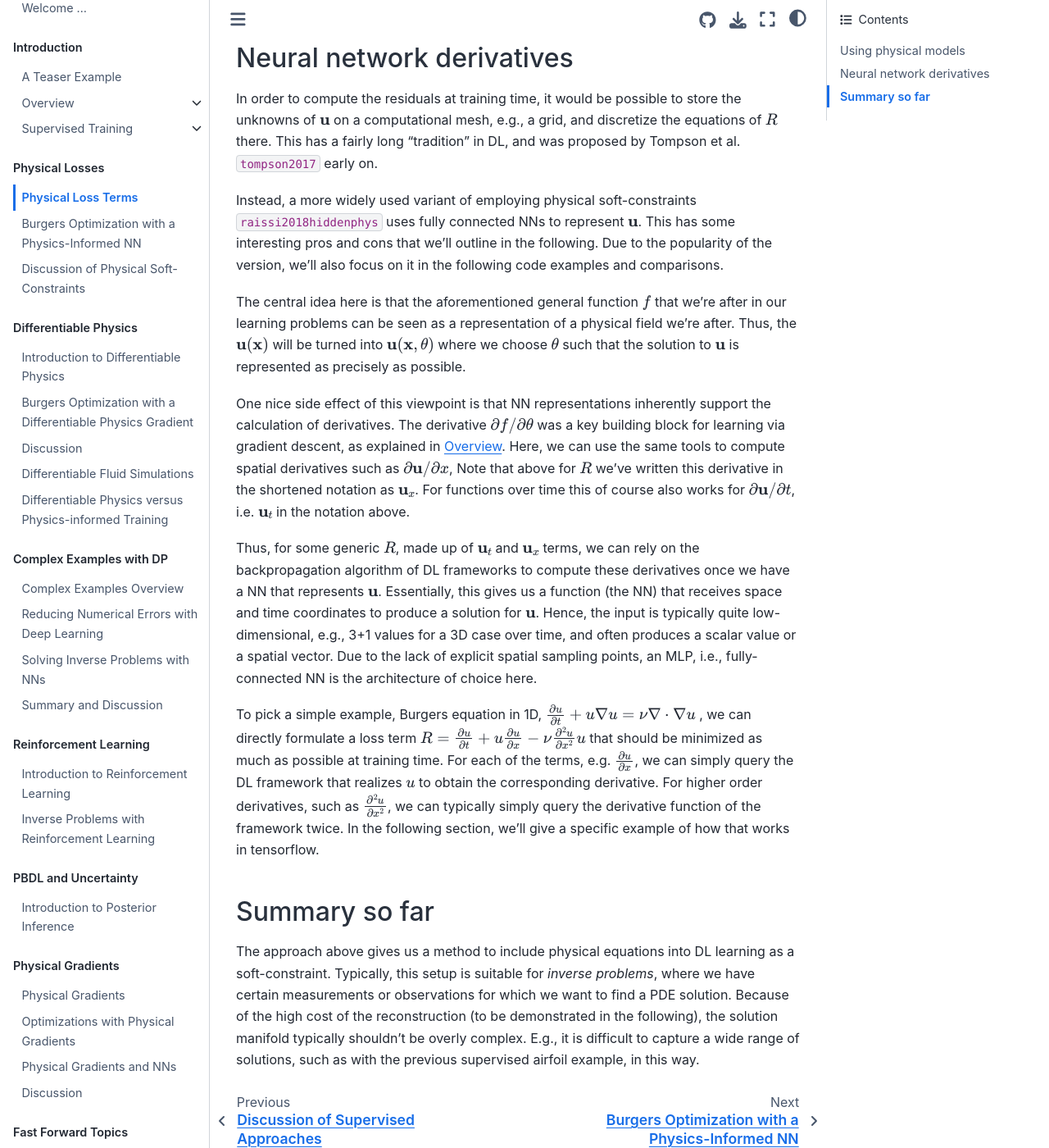
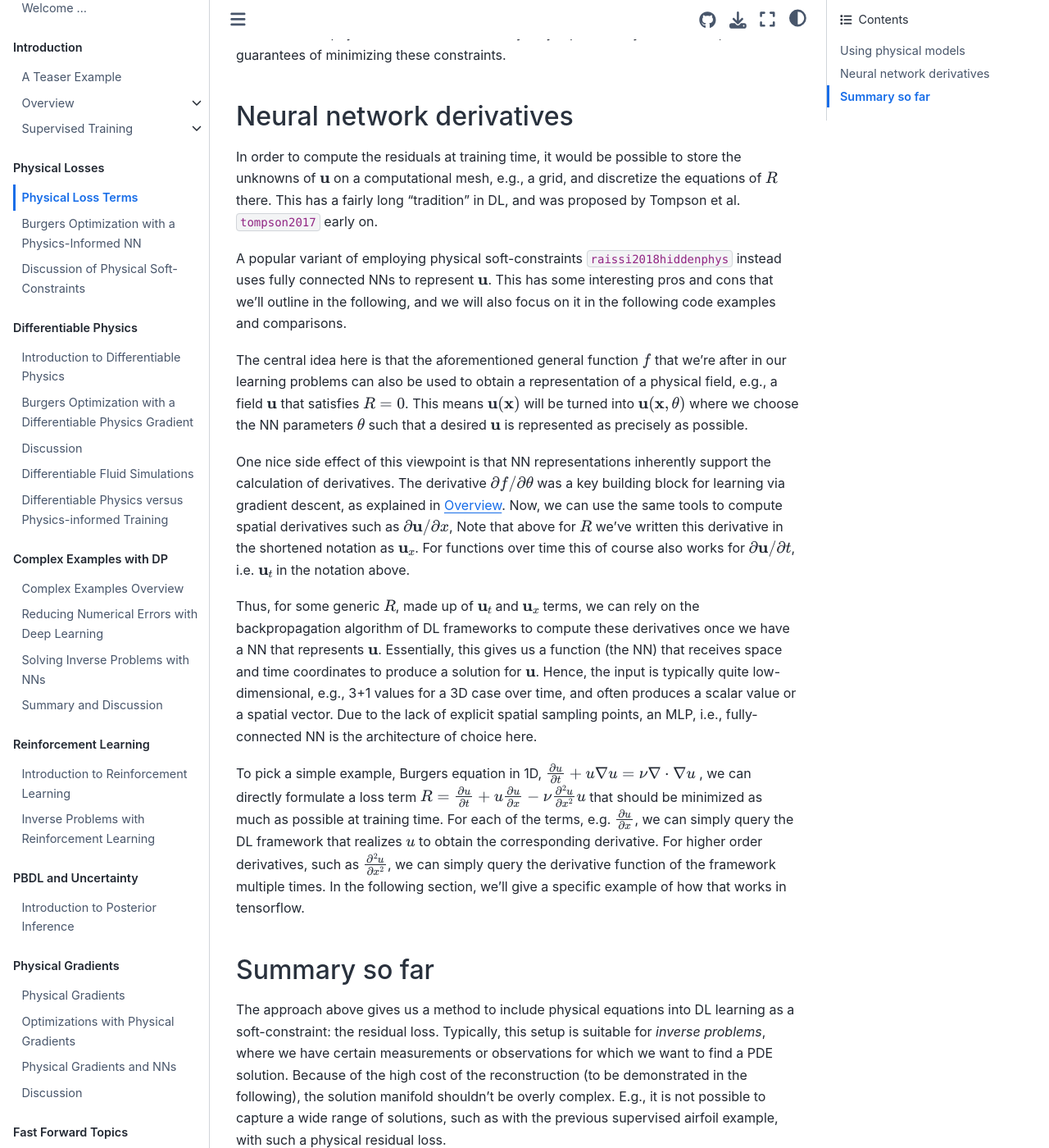
Before and after one commit to tum-pbs/pbdl-book, a Jupyter Book: the page built from physicalloss.md, in a window 1280 px wide and 1400 px high, scrolled down 1612 px. Shown: the whole window at 82% size. Built offline with Jupyter Book 1.0.4 settings and Sphinx 7.4.7 and the Sphinx Book theme 1.1.4, drawn with Linux system fonts in a browser that asks for light colours; pages that are not in the unit, such as notebooks, are missing from menus; cross-references to code outside the pages are shown as plain code; some of the changed text lies outside the part shown.

Commit message:
physloss intro update

````diff
--- a/physicalloss.md
+++ b/physicalloss.md
@@ -5,6 +5,10 @@
 yield approximate solutions with a fairly simple training process, but what's
 quite sad to see here is that we only use physical models and numerics
 as an "external" tool to produce a big pile of data 😢.
+
+We as humans have a lot of knowledge about how to describe physical processes
+mathematically. As the following chapters will show, we can improve the
+training process by guiding it with our human knowledge of physics.
 
 ```{figure} resources/physloss-overview.jpg
 ---
@@ -16,8 +20,7 @@
 
 ## Using physical models
 
-We can improve this setting by trying to bring the model equations (or parts thereof)
-into the training process. E.g., given a PDE for $\mathbf{u}(\mathbf{x},t)$ with a time evolution,
+Given a PDE for $\mathbf{u}(\mathbf{x},t)$ with a time evolution,
 we can typically express it in terms of a function $\mathcal F$ of the derivatives
 of $\mathbf{u}$ via
 
@@ -65,18 +68,17 @@
 the unknowns of $\mathbf{u}$ on a computational mesh, e.g., a grid, and discretize the equations of
 $R$ there. This has a fairly long "tradition" in DL, and was proposed by Tompson et al. {cite}`tompson2017` early on.
 
-Instead, a more widely used variant of employing physical soft-constraints {cite}`raissi2018hiddenphys`
-uses fully connected NNs to represent $\mathbf{u}$. This has some interesting pros and cons that we'll outline in the following.
-Due to the popularity of the version, we'll also focus on it in the following code examples and comparisons.
+A popular variant of employing physical soft-constraints {cite}`raissi2018hiddenphys`
+instead uses fully connected NNs to represent $\mathbf{u}$. This has some interesting pros and cons that we'll outline in the following, and we will also focus on it in the following code examples and comparisons.
 
 The central idea here is that the aforementioned general function $f$ that we're after in our learning problems
-can be seen as a representation of a physical field we're after. Thus, the $\mathbf{u}(\mathbf{x})$ will
-be turned into $\mathbf{u}(\mathbf{x}, \theta)$ where we choose $\theta$ such that the solution to $\mathbf{u}$ is
+can also be used to obtain a representation of a physical field, e.g., a field $\mathbf{u}$ that satisfies $R=0$. This means $\mathbf{u}(\mathbf{x})$ will
+be turned into $\mathbf{u}(\mathbf{x}, \theta)$ where we choose the NN parameters $\theta$ such that a desired $\mathbf{u}$ is
 represented as precisely as possible.
 
 One nice side effect of this viewpoint is that NN representations inherently support the calculation of derivatives.
 The derivative $\partial f / \partial \theta$ was a key building block for learning via gradient descent, as explained
-in {doc}`overview`. Here, we can use the same tools to compute spatial derivatives such as $\partial \mathbf{u} / \partial x$,
+in {doc}`overview`. Now, we can use the same tools to compute spatial derivatives such as $\partial \mathbf{u} / \partial x$,
 Note that above for $R$ we've written this derivative in the shortened notation as $\mathbf{u}_{x}$.
 For functions over time this of course also works for $\partial \mathbf{u} / \partial t$, i.e. $\mathbf{u}_{t}$ in the notation above.
 
@@ -90,13 +92,13 @@
 $\frac{\partial u}{\partial{t}} + u \nabla u = \nu \nabla \cdot \nabla u $ , we can directly
 formulate a loss term $R = \frac{\partial u}{\partial t} + u \frac{\partial u}{\partial x} - \nu \frac{\partial^2 u}{\partial x^2} u$ that should be minimized as much as possible at training time. For each of the terms, e.g. $\frac{\partial u}{\partial x}$,
 we can simply query the DL framework that realizes $u$ to obtain the corresponding derivative.
-For higher order derivatives, such as $\frac{\partial^2 u}{\partial x^2}$, we can typically simply query the derivative function of the framework twice. In the following section, we'll give a specific example of how that works in tensorflow.
+For higher order derivatives, such as $\frac{\partial^2 u}{\partial x^2}$, we can simply query the derivative function of the framework multiple times. In the following section, we'll give a specific example of how that works in tensorflow.
 
 
 ## Summary so far
 
-The approach above gives us a method to include physical equations into DL learning as a soft-constraint.
+The approach above gives us a method to include physical equations into DL learning as a soft-constraint: the residual loss.
 Typically, this setup is suitable for _inverse problems_, where we have certain measurements or observations
 for which we want to find a PDE solution. Because of the high cost of the reconstruction (to be
-demonstrated in the following), the solution manifold typically shouldn't be overly complex. E.g., it is difficult
-to capture a wide range of solutions, such as with the previous supervised airfoil example, in this way.
+demonstrated in the following), the solution manifold shouldn't be overly complex. E.g., it is not possible
+to capture a wide range of solutions, such as with the previous supervised airfoil example, with such a physical residual loss.
````
Also changed, not shown: other parts of physicalloss.md (+1 -1 lines).
